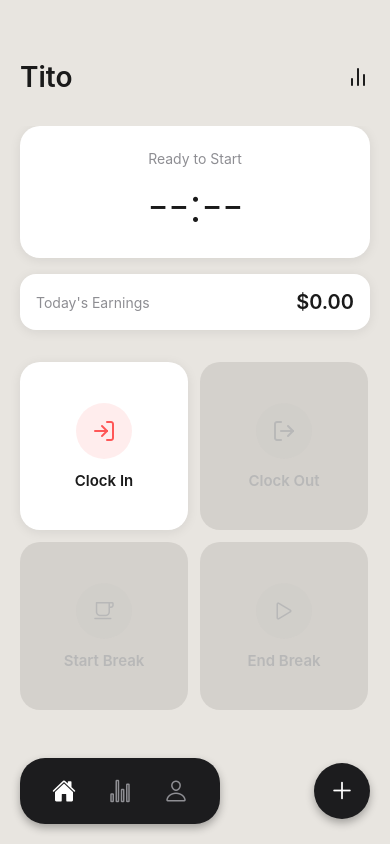
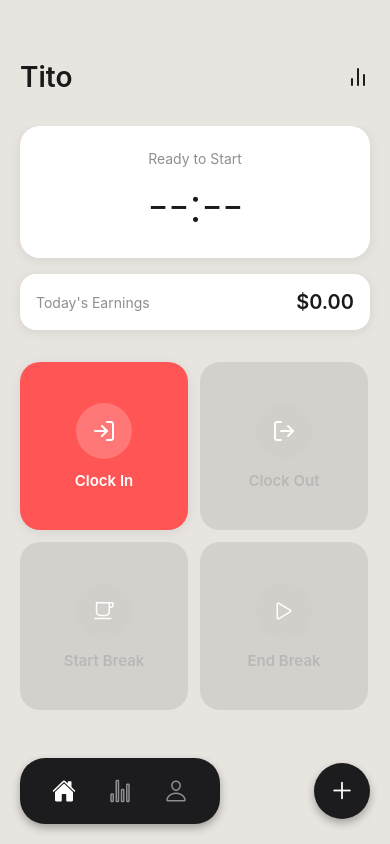
Before and after one commit to efunzz/tito, a React Native app: screen /Home in a window 390 px wide. Built offline with nearby package versions, Linux system fonts and the light colour scheme.

Commit message:
Enhance HomeScreen action buttons with new color styles

```diff
--- a/screens/HomeScreen.tsx
+++ b/screens/HomeScreen.tsx
@@ -24,6 +24,7 @@ const COLORS = {
   background: '#E8E5E0',
   cardBg: '#FFFFFF',
   cardDisabled: '#D4D1CC',
+  darkCard: '#1A1A1A',
   primary: '#FF5555',
   textPrimary: '#1A1A1A',
   textSecondary: '#8E8E93',
@@ -211,10 +212,11 @@ export default function HomeScreen() {
 
         {/* Action Buttons Grid (2x2) */}
         <View style={styles.buttonGrid}>
-          {/* Clock In Button */}
+          {/* Clock In Button - Red */}
           <TouchableOpacity
             style={[
               styles.actionCard,
+              styles.redActionCard,
               status !== 'idle' && styles.disabledCard
             ]}
             onPress={handleClockIn}
@@ -222,26 +224,28 @@ export default function HomeScreen() {
           >
             <View style={[
               styles.iconCircle,
-              status === 'idle' ? styles.activeIconCircle : styles.disabledIconCircle
+              status === 'idle' ? styles.redIconCircle : styles.disabledIconCircle
             ]}>
               <Feather
                 name="log-in"
                 size={24}
-                color={status === 'idle' ? COLORS.primary : COLORS.textDisabled}
+                color="#FFFFFF"
               />
             </View>
             <Text style={[
               styles.actionLabel,
+              styles.whiteLabel,
               status !== 'idle' && styles.disabledLabel
             ]}>
               Clock In
             </Text>
           </TouchableOpacity>
 
-          {/* Clock Out Button */}
+          {/* Clock Out Button - Dark */}
           <TouchableOpacity
             style={[
               styles.actionCard,
+              styles.darkActionCard,
               status === 'idle' && styles.disabledCard
             ]}
             onPress={handleClockOut}
@@ -249,26 +253,28 @@ export default function HomeScreen() {
           >
             <View style={[
               styles.iconCircle,
-              status !== 'idle' ? styles.activeIconCircle : styles.disabledIconCircle
+              status !== 'idle' ? styles.darkIconCircle : styles.disabledIconCircle
             ]}>
               <Feather
                 name="log-out"
                 size={24}
-                color={status !== 'idle' ? COLORS.primary : COLORS.textDisabled}
+                color="#FFFFFF"
               />
             </View>
             <Text style={[
               styles.actionLabel,
+              styles.whiteLabel,
               status === 'idle' && styles.disabledLabel
             ]}>
               Clock Out
             </Text>
           </TouchableOpacity>
 
-          {/* Start Break Button */}
+          {/* Start Break Button - Red */}
           <TouchableOpacity
             style={[
               styles.actionCard,
+              styles.redActionCard,
               status !== 'clocked-in' && styles.disabledCard
             ]}
             onPress={handleStartBreak}
@@ -276,26 +282,28 @@ export default function HomeScreen() {
           >
             <View style={[
               styles.iconCircle,
-              status === 'clocked-in' ? styles.activeIconCircle : styles.disabledIconCircle
+              status === 'clocked-in' ? styles.redIconCircle : styles.disabledIconCircle
             ]}>
               <Ionicons
                 name="cafe-outline"
                 size={24}
-                color={status === 'clocked-in' ? COLORS.primary : COLORS.textDisabled}
+                color="#FFFFFF"
               />
             </View>
             <Text style={[
               styles.actionLabel,
+              styles.whiteLabel,
               status !== 'clocked-in' && styles.disabledLabel
             ]}>
               Start Break
             </Text>
           </TouchableOpacity>
 
-          {/* End Break Button */}
+          {/* End Break Button - Dark */}
           <TouchableOpacity
             style={[
               styles.actionCard,
+              styles.darkActionCard,
               status !== 'on-break' && styles.disabledCard
             ]}
             onPress={handleEndBreak}
@@ -303,16 +311,17 @@ export default function HomeScreen() {
           >
             <View style={[
               styles.iconCircle,
-              status === 'on-break' ? styles.activeIconCircle : styles.disabledIconCircle
+              status === 'on-break' ? styles.darkIconCircle : styles.disabledIconCircle
             ]}>
               <Ionicons
                 name="play-outline"
                 size={24}
-                color={status === 'on-break' ? COLORS.primary : COLORS.textDisabled}
+                color="#FFFFFF"
               />
             </View>
             <Text style={[
               styles.actionLabel,
+              styles.whiteLabel,
               status !== 'on-break' && styles.disabledLabel
             ]}>
               End Break
@@ -420,7 +429,6 @@ const styles = StyleSheet.create({
   actionCard: {
     width: '48%',
     aspectRatio: 1,
-    backgroundColor: COLORS.cardBg,
     borderRadius: 20,
     padding: 20,
     justifyContent: 'center',
@@ -430,6 +438,12 @@ const styles = StyleSheet.create({
     shadowOpacity: 0.08,
     shadowRadius: 12,
     elevation: 3,
+  },
+  redActionCard: {
+    backgroundColor: COLORS.primary,
+  },
+  darkActionCard: {
+    backgroundColor: COLORS.darkCard,
   },
   disabledCard: {
     backgroundColor: COLORS.cardDisabled,
@@ -443,8 +457,11 @@ const styles = StyleSheet.create({
     alignItems: 'center',
     marginBottom: 12,
   },
-  activeIconCircle: {
-    backgroundColor: 'rgba(255, 85, 85, 0.1)',
+  redIconCircle: {
+    backgroundColor: 'rgba(255, 255, 255, 0.2)',
+  },
+  darkIconCircle: {
+    backgroundColor: 'rgba(255, 255, 255, 0.15)',
   },
   disabledIconCircle: {
     backgroundColor: 'rgba(184, 184, 184, 0.1)',
@@ -452,8 +469,10 @@ const styles = StyleSheet.create({
   actionLabel: {
     fontSize: 15,
     fontWeight: '600',
-    color: COLORS.textPrimary,
     textAlign: 'center',
+  },
+  whiteLabel: {
+    color: '#FFFFFF',
   },
   disabledLabel: {
     color: COLORS.textDisabled,
```
